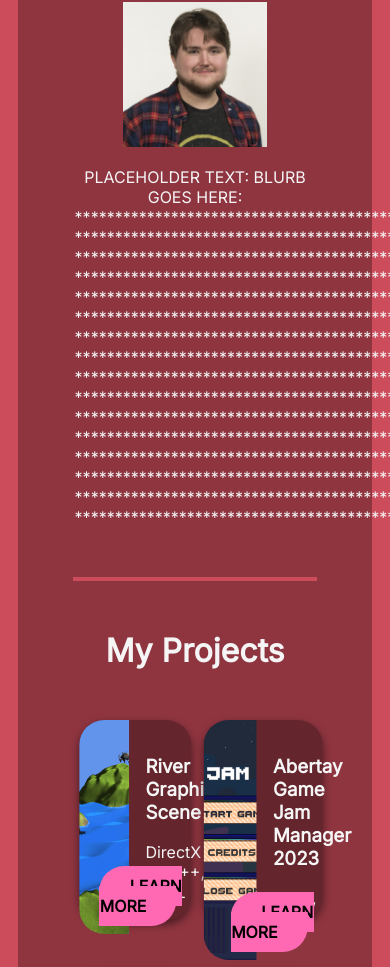
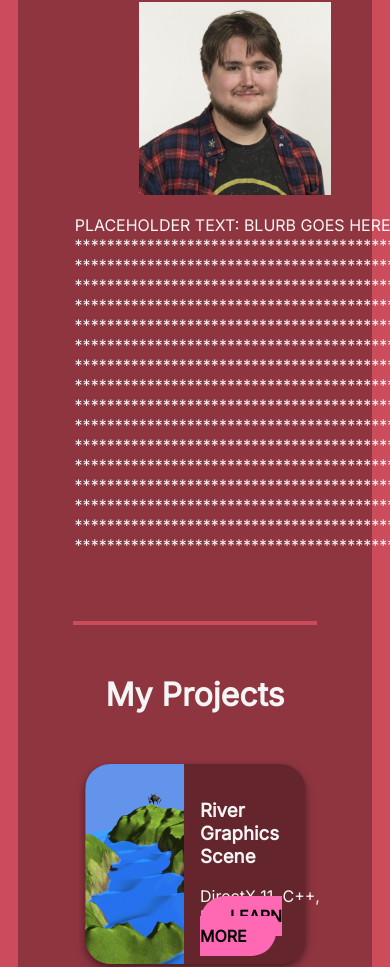
Before and after one commit to RowanBoat/RowanBoat.github.io, a plain HTML site: page index.html in a window 390 px wide. Shown: the part 269-1236 px from the top of the page. Drawn offline with Linux system fonts and the light colour scheme.

Commit message:
Update main.css

```diff
--- a/stylesheets/main.css
+++ b/stylesheets/main.css
@@ -243,8 +243,7 @@ and (max-width: 1000px)
 
   .bio
   {
-    display: block;
-    margin: auto;
+    grid-template-columns: 1fr;
   }
 
   .biotext
@@ -252,12 +251,8 @@ and (max-width: 1000px)
     width: 100%;
   }
 
-  .card
+  .gallery
   {
-    display: grid;
-    margin-bottom: 50px;
-    width: 90%;
-    left: 50%;
-    height: 200px;
+    grid-template-columns: 1fr;
   }
 }
```
